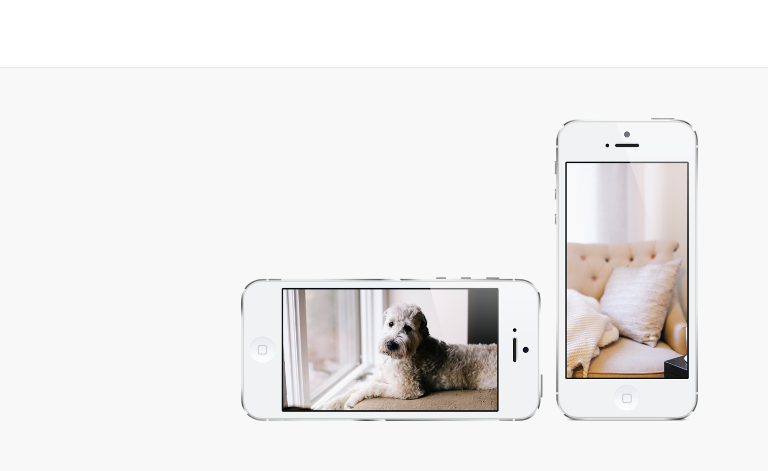
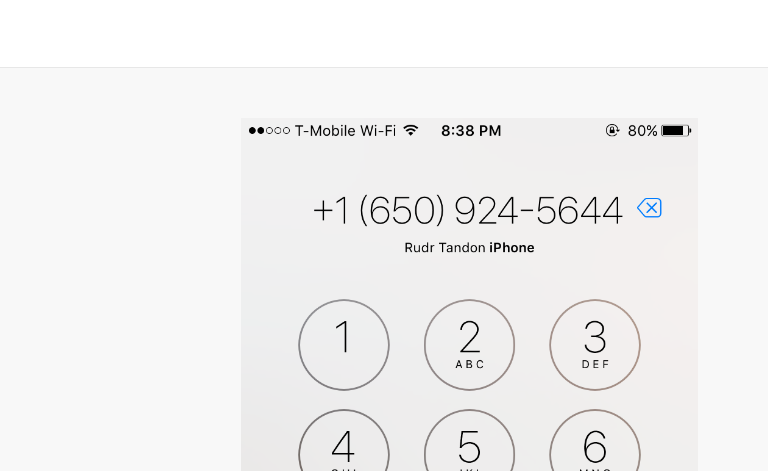
Before and after one commit to rudrtandon/rudrtandon.github.io, a plain HTML site: page index.html in a window 1280 px wide. Shown: the part 1843-2314 px from the top of the page, 512-1280 px from the left. Drawn offline with Linux system fonts and the light colour scheme; a web font is replaced by a local one.

Commit message:
Intial Commit

```diff
--- a/index.html
+++ b/index.html
@@ -166,7 +166,7 @@
                     <p class="lead">You can send me an email at <a target="_blank" href="mailto: rudr.tandon@gmail.com">rudr.tandon@gmail.com</a>, as well as connect with me on <a target="_blank" href="https://www.linkedin.com/profile/view?id=AAkAABrjcfQBjX6TM1Isk0E_Kvzz5018mNu8jLc&authType=NAME_SEARCH&authToken=zpz8&locale=en_US&trk=tyah&trkInfo=clickedVertical%3Amynetwork%2CclickedEntityId%3A451113460%2CauthType%3ANAME_SEARCH%2Cidx%3A1-1-1%2CtarId%3A1444117715329%2Ctas%3ARud" class="btn btn-default btn-lg"><i class="fa fa-linkedin fa-fw"></i> <span class="network-name">linkedIn</a>.</p>
                 </div>
                 <div class="col-lg-5 col-lg-offset-2 col-sm-6">
-                    <img class="img-responsive" src="img/phones.png" alt="">
+                    <img class="img-responsive" src="img/phone.png" alt="">
                 </div>
             </div>
 
```
Also changed, not shown: img/phone.png (added).
